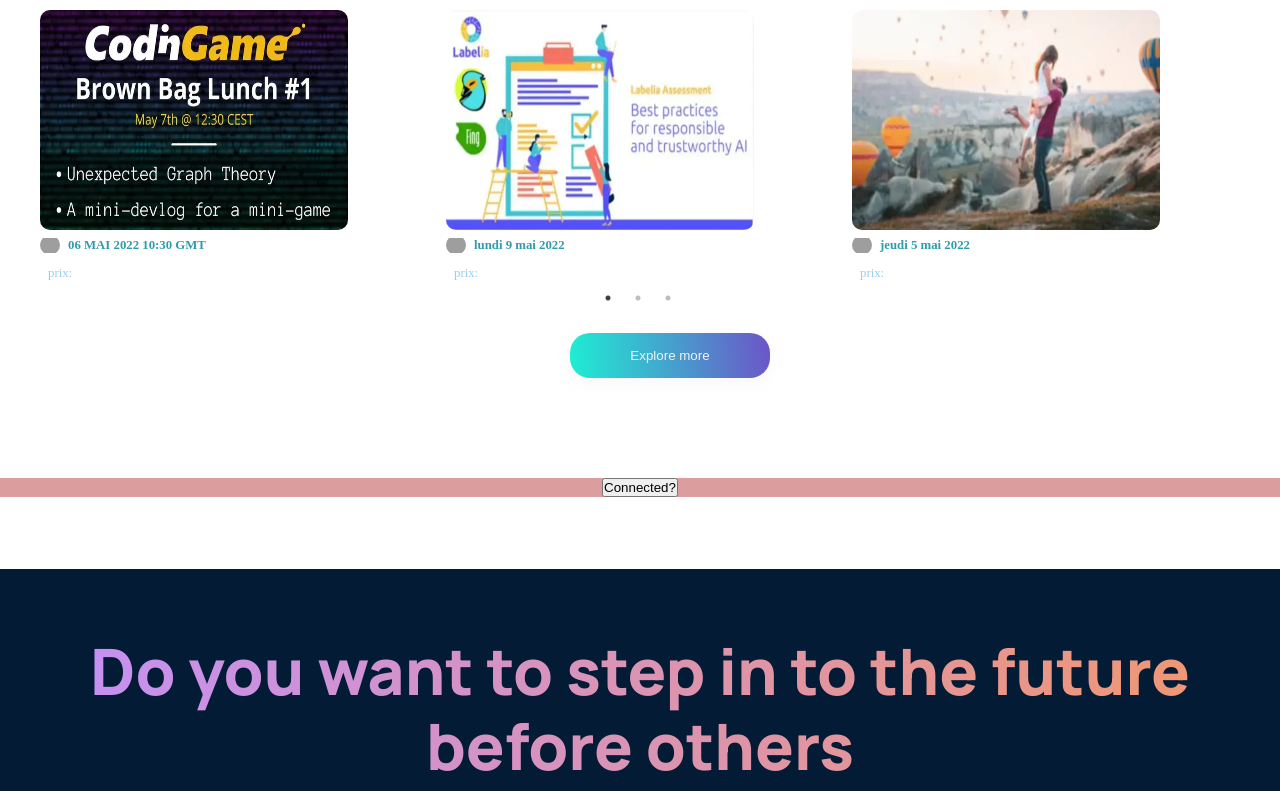
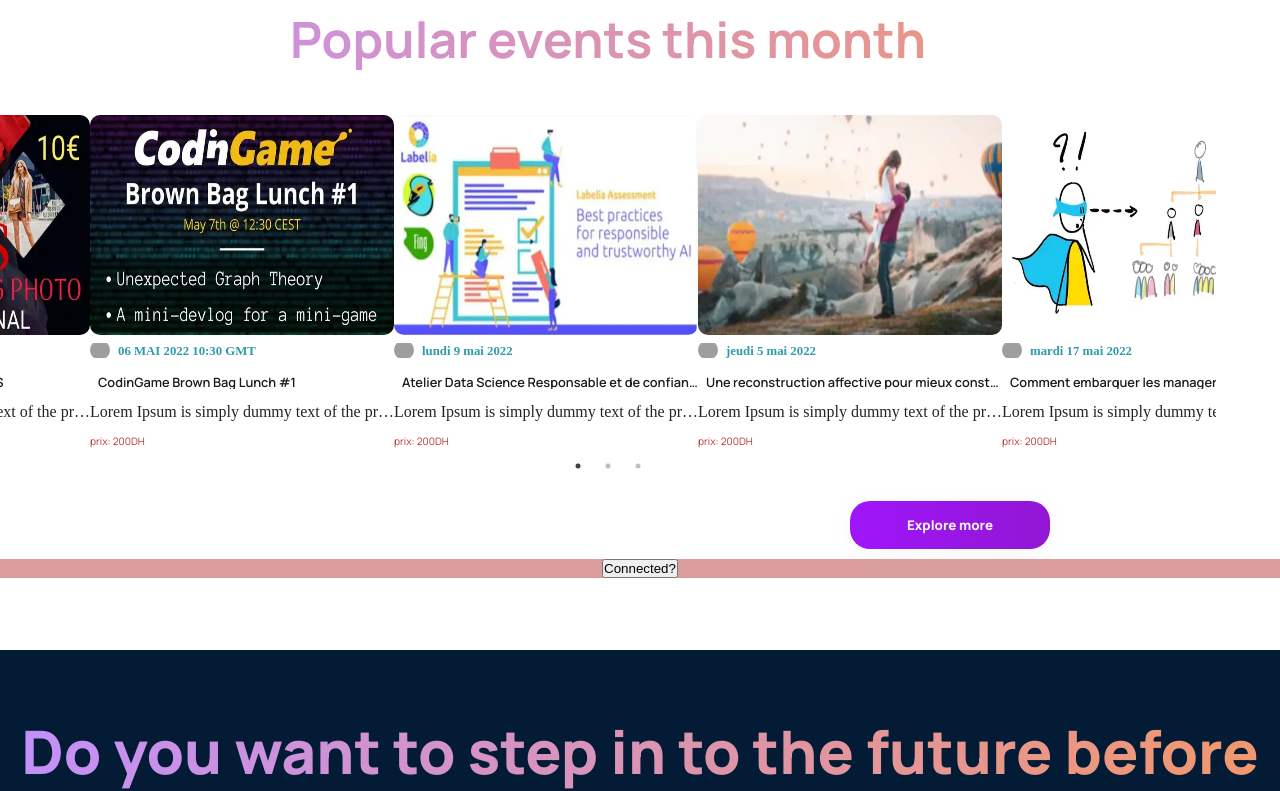
Before and after one commit to OssamaLouati/EventScroller-PFA, a React (Create React App) app in the folder client/: page /sign-up in a window 1280 px wide. Shown: the part 849-1640 px from the top of the page. Built offline with nearby package versions, Linux system fonts and the light colour scheme; grey boxes are pictures that could not be loaded.

Commit message:
update Sliders and fix navigation to pages

```diff
--- a/client/src/App.js
+++ b/client/src/App.js
@@ -1,4 +1,4 @@
-import React, { useEffect, useState } from 'react';
+import React from 'react';
 import './App.scss';
 import Navbar from './components/Navbar';
 import { BrowserRouter as Router, Route, Routes } from 'react-router-dom';
@@ -23,7 +23,7 @@
         <Route path='/' exact component={Home} />
         <Route path='/about' component={About} />
         <Route path='/services' component={Services} />
-        <Route path='/contact-us' component={<Contact/>} />
+        <Route path='/contact-us' element={<Contact/>} />
         <Route path='/sign-up' component={SignUp} />
       </Routes>
     </Router>
--- a/client/src/App.scss
+++ b/client/src/App.scss
@@ -25,3 +25,10 @@
   text-align: center;
   background-color: rgb(219, 157, 157);
 }
+.gpt3__footer-heading h1 {
+  font-family: var(--font-family);
+  font-weight: 800;
+  font-size: 64px;
+  margin-top: 4rem;
+  line-height: 75px;
+}
--- a/client/src/container/footer/footer.css
+++ b/client/src/container/footer/footer.css
@@ -18,7 +18,7 @@
 .gpt3__footer-heading h1 {
     font-family: var(--font-family);
     font-weight: 800;
-    font-size: 64px;
+    font-size: 60px;
     margin-top: 4rem;
     line-height: 75px;
 }
--- a/client/src/container/slider/index.js
+++ b/client/src/container/slider/index.js
@@ -1,4 +1,4 @@
-import React, { Component } from "react";
+import React from "react";
 import Slider from "react-slick";
 import './index.scss';
 import { Button } from 'react-bootstrap';
@@ -9,19 +9,19 @@
     dots: true,
     infinite: true,
     speed: 500,
-      slidesToShow: 3,
+    slidesToShow: 4,
     slidesToScroll: 3
   };
 
 
   return (
+    <>
     <div className="slider">
-            <h2 className="titre"> Événements populaires </h2>
+        <h2 className="titre"> Popular events this month</h2>
         <Slider {...settings}>
             {data.map((item, index) => {
               return (
-                  <div
-                  className="card__container--inner--card"
+                <div className="card__container--inner--card"
                 key={index}>
 
 
@@ -30,22 +30,20 @@
                     <div className="card__container--inner--card--date_time">
                       <img src="https://www.wanderon.in/svg/clock.svg" alt="time" />
                       <p>{item.time}</p>
-
-
                     </div>
 
+                    <div>
+                    <h2>{item.titre}</h2>
+                    <div className="card__container--inner--card--description">Lorem Ipsum is simply dummy text of the printing and typesetting industry. Lorem Ipsum has been the industry's standard dummy text ever since the 1500s, when an unknown printer took a galley of type and scrambled it to make a type specimen book. It has survived not only five centuries, but also the leap into electronic typesetting, remaining essentially unchanged. It was popularised in the 1960s with the release of Letraset sheets containing Lorem Ipsum passages, and more recently with d</div>
+                    </div>
 
-                    <h2>{item.titre}</h2>
-
-                    <p>prix: <span>{item.prix}</span></p>
+                    <div className="card__container--inner--card--price">prix: {item.prix}</div>
                   </div>
               );
             })}
-
         </Slider>
         <Button className='consulter'>Explore more </Button>
-
     </div>
+    </>
   );
-
 }
--- a/client/src/container/slider/index.scss
+++ b/client/src/container/slider/index.scss
@@ -1,25 +1,38 @@
 .slider{
-    margin-bottom: 100px;
-    color:aliceblue;
+    margin-bottom: 10px;
     width: 95%;
-    margin-left: 30px;
+    align-items:  center;
+    justify-content: center;
+
+
 
 }
 .titre{
-    color: aliceblue;
+    background: var(--gradient-text);
+    background-clip: text;
+    -webkit-background-clip: text;
+    -webkit-text-fill-color: transparent;
+    text-align: center;
+    font-family: var(--font-family);
+    text-shadow: #8C17C3;
+    margin: 2rem;
+    font-size: 50px;
 }
 .consulter{
     justify-content: center;
     align-items: center;
+    text-align: center;
     padding: 15px;
     color: rgb(242, 242, 242);
     width: 200px;
+    font-family: var(--font-family);
 
-    background: linear-gradient(264.82deg, #8C17C3 -40.21%, #15FFD5 111.11%);
+    font-weight: 900;
+    background: linear-gradient(264.82deg, #8C17C3 -40.21%, #a115ff 111.11%);
     box-shadow: 0px 4px 15px rgba(228, 224, 224, 0.25);
     border-radius: 20px;
     border: #15FFD5;
-    margin-left: 540px;
+    margin-left: 850px;
     margin-top: 50px;
 }
 
@@ -34,9 +47,9 @@
         width: 90%;
         text-align: left;
         text-transform: capitalize;
-        font-size: 2.2vw;
+        font-size: 1.2vw;
         font-weight: 600;
-        color: rgb(240, 232, 232);
+        color: rgb(20, 19, 19);
     }
     &--inner{
         width: 90%;
@@ -45,44 +58,47 @@
         &--card{
             padding: 10px 0;
             max-width: 308px;
-          color: #fff;
+            color: rgb(41, 34, 34);
             font-size: 50px;
             text-align: center;
             // background-color: #0a9e88;
-          margin-left: 10px;
+            margin-left: 90px;
             transition: all .1s ease;
 
 
 
             h2{
-                color: rgb(255, 255, 255);
-        font-size: 1.3vw;
+                color: rgb(31, 26, 26);
                 font-weight: 600;
+                font-family: var(--font-family);
                 padding-left: 8px;
+                margin-top: 1rem;
                 white-space: nowrap;
                 overflow: hidden;
                 text-overflow: ellipsis;
                 text-align: left;
                 line-height: 1;
+                font-size: 1vw;
             }
             p{
                 font-size: 1vw;
                 font-weight: 400;
+                margin-top: 2px;
                 color: #97cfea;
                 text-align: left;
                 padding-left: 8px;
                 line-height: 0;
                 span{
-        color: rgb(255, 255, 253);
+                    color: rgb(41, 41, 34);
                     font-size: 1.2vw;
                     font-weight: 600;
                     padding-left: 8px;
                 }
             }
+
             img{
                 width: 100%;
                 height: 220px;
-        border-radius: 1vw;
                 overflow: hidden;
                 display: flex;
                 align-items: flex-end;
@@ -95,6 +111,26 @@
             &:hover{
                 transform: scale(1.05);
                 cursor: pointer;
+            }
+
+            &--price{
+                font-size: 0.8vw;
+                font-weight: 400;
+                font-family: var(--font-family);
+                margin-top: 20px;
+                color: #b63737;
+                text-align: left;
+                line-height: 0;
+            }
+
+            &--description{
+                font-size:medium;
+                margin-top: 0.9rem;
+                text-align: left;
+                white-space: nowrap;
+                overflow: hidden;
+                text-overflow: ellipsis;
+                text-align: left;
             }
 
             &--date_time{
```
Lines whose indentation alone changed are shown as unchanged.
